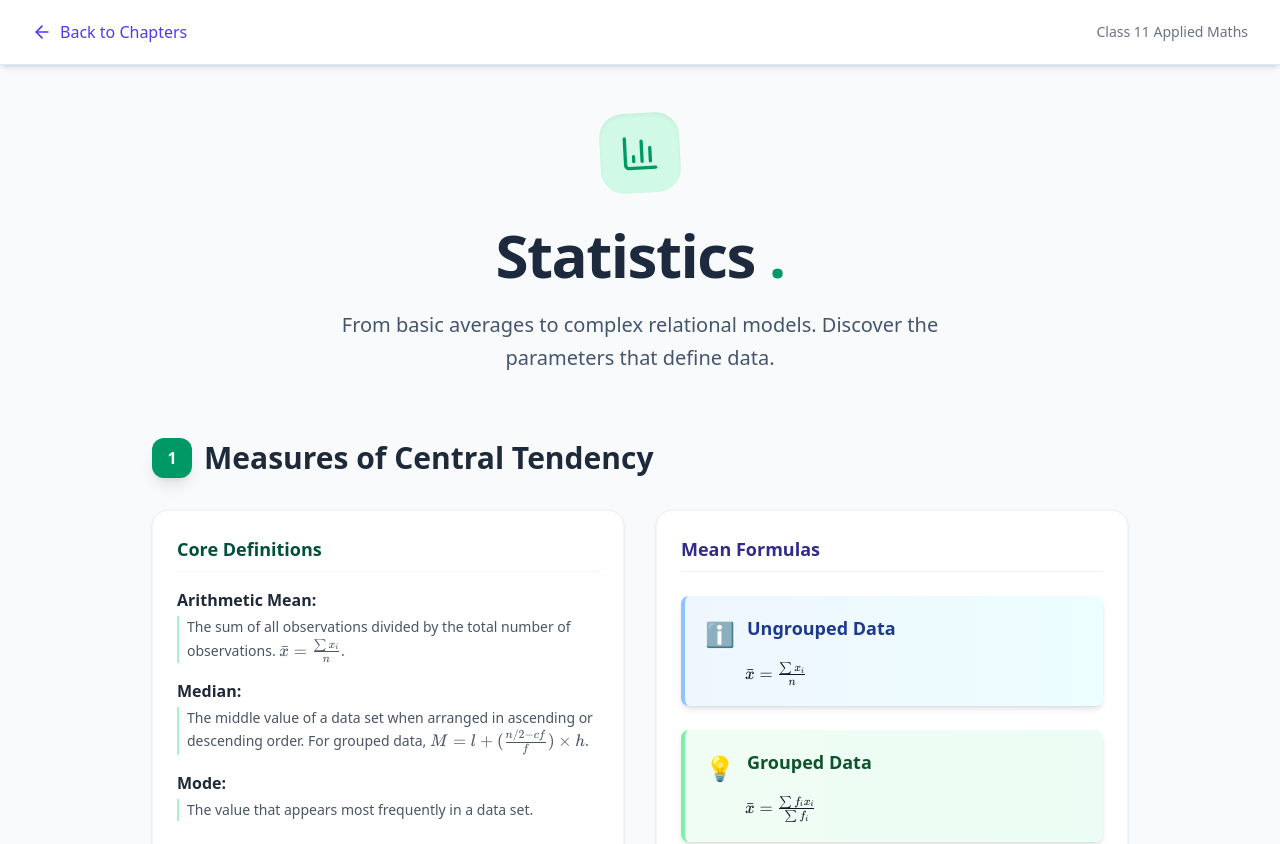
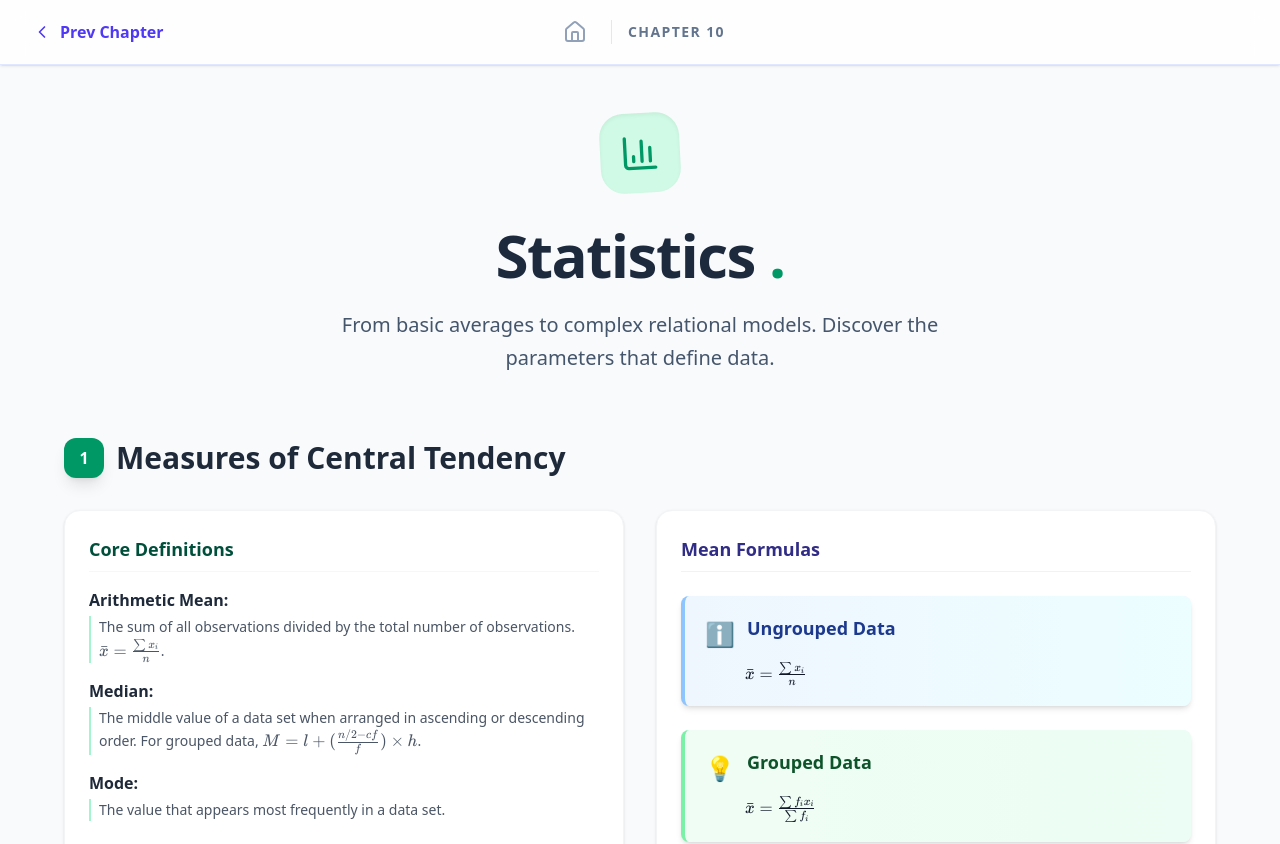
Before and after one commit to himesh220002/notebuilder, a Next.js app: page /maths11_notes/chapters/chapter10 in a window 1280 px wide. Shown: the top 844 px of the page. Built offline with nearby package versions, Linux system fonts and the light colour scheme.

Commit message:
feat: Implement and integrate a new `ChapterNavbar` component across all chapter pages, replacing previous back navigation links.

```diff
--- a/app/maths11_notes/chapters/chapter1/page.tsx
+++ b/app/maths11_notes/chapters/chapter1/page.tsx
@@ -5,6 +5,7 @@ import MindMapViewer from "@/components/MindMapViewer";
 import FormulaBlock from "@/components/FormulaBlock";
 import ProblemList from "@/components/ProblemList";
 import NoteCard from "@/components/NoteCard";
+import ChapterNavbar from "@/components/ChapterNavbar";
 
 export default function Chapter1() {
   // Mind Map Data Structure
@@ -177,17 +178,8 @@ export default function Chapter1() {
 
   return (
     <div className="min-h-screen bg-gradient-to-br from-slate-50 to-blue-50">
+      <ChapterNavbar currentChapter={1} totalChapters={10} />
       <div className="max-w-[1600px] mx-auto px-4 sm:px-6 lg:px-8 py-12">
-        {/* Back Navigation Button */}
-        <div className="mb-8">
-          <Link
-            href="/"
-            className="inline-flex items-center gap-2 px-6 py-3 bg-blue-600 hover:bg-blue-700 text-white font-semibold rounded-lg transition duration-200 shadow-md hover:shadow-lg"
-          >
-            <span className="text-xl">←</span>
-            Back to Home
-          </Link>
-        </div>
 
         {/* Header */}
         <header className="mb-16 pb-8 border-b-4 border-blue-200 text-center">
--- a/app/maths11_notes/chapters/chapter10/page.tsx
+++ b/app/maths11_notes/chapters/chapter10/page.tsx
@@ -8,23 +8,15 @@ import NoteCard from "@/components/NoteCard";
 import ProblemList from "@/components/ProblemList";
 import StatisticsVisual from "@/components/StatisticsVisual";
 import AdvancedStatsVisual from "@/components/AdvancedStatsVisual";
+import ChapterNavbar from "@/components/ChapterNavbar";
 import { statisticsData, problems, examProblems } from "./data";
 
 export default function StatisticsChapter() {
     return (
         <div className="min-h-screen bg-slate-50 font-sans text-gray-800">
-            {/* Navigation Header */}
-            <nav className="bg-white shadow-md sticky top-0 z-50 border-b border-indigo-100 backdrop-blur-md bg-opacity-90">
-                <div className="max-w-7xl mx-auto px-4 sm:px-6 lg:px-8 h-16 flex items-center justify-between">
-                    <Link href="/" className="flex items-center text-indigo-600 hover:text-indigo-800 transition-colors font-medium">
-                        <ArrowLeft className="w-5 h-5 mr-2" />
-                        Back to Chapters
-                    </Link>
-                    <span className="text-gray-500 text-sm font-medium">Class 11 Applied Maths</span>
-                </div>
-            </nav>
+            <ChapterNavbar currentChapter={10} totalChapters={10} />
 
-            <main className="max-w-5xl mx-auto px-4 sm:px-6 py-12">
+            <main className="max-w-[1200px] mx-auto px-4 sm:px-6 py-12">
 
                 {/* Hero Section */}
                 <header className="mb-16 text-center">
--- a/app/maths11_notes/chapters/chapter2/page.tsx
+++ b/app/maths11_notes/chapters/chapter2/page.tsx
@@ -7,6 +7,7 @@ import FormulaBlock from "@/components/FormulaBlock";
 import NoteCard from "@/components/NoteCard";
 import ProblemList from "@/components/ProblemList";
 import MathText from "@/components/MathText";
+import ChapterNavbar from "@/components/ChapterNavbar";
 import { formulaText, problems, rules, logRules, logExamples, antilogExamples } from "./data";
 
 // Helper component for rule cards to avoid dynamic classes
@@ -37,12 +38,8 @@ const RuleCard = ({ rule, formula, note, color }: { rule: string, formula: strin
 export default function Chapter2() {
   return (
     <div className="min-h-screen bg-gradient-to-br from-indigo-50 via-purple-50 to-pink-50">
+      <ChapterNavbar currentChapter={2} totalChapters={10} />
       <div className="w-full max-w-[1600px] mx-auto px-4 sm:px-6 lg:px-8 2xl:px-16 py-16">
-        <div className="mb-8">
-          <Link href="/" className="inline-flex items-center gap-2 px-6 py-3 bg-indigo-600 hover:bg-indigo-700 text-white font-semibold rounded-lg transition duration-200 shadow-md hover:shadow-lg">
-            <span className="text-xl">←</span>Back to Home
-          </Link>
-        </div>
 
         <header className="mb-16 pb-8 border-b-4 border-indigo-200 text-center">
           <h1 className="text-5xl md:text-6xl font-bold text-indigo-900 mb-4">
--- a/app/maths11_notes/chapters/chapter3/page.tsx
+++ b/app/maths11_notes/chapters/chapter3/page.tsx
@@ -8,17 +8,14 @@ import ProblemList from "@/components/ProblemList";
 import VennDiagram from "@/components/VennDiagram";
 import FunctionGraph from "@/components/FunctionGraph";
 import CompositeFunctionVisual from "@/components/CompositeFunctionVisual";
+import ChapterNavbar from "@/components/ChapterNavbar";
 import { formulaText, setLaws, functionTypes, problems, compositeExamples, examProblems } from "./data";
 
 export default function Chapter3() {
     return (
         <div className="min-h-screen bg-gradient-to-br from-indigo-50 via-purple-50 to-pink-50">
+            <ChapterNavbar currentChapter={3} totalChapters={10} />
             <div className="w-full max-w-[1600px] mx-auto px-4 sm:px-6 lg:px-8 2xl:px-16 py-16">
-                <div className="mb-8">
-                    <Link href="/" className="inline-flex items-center gap-2 px-6 py-3 bg-indigo-600 hover:bg-indigo-700 text-white font-semibold rounded-lg transition duration-200 shadow-md hover:shadow-lg">
-                        <span className="text-xl">←</span>Back to Home
-                    </Link>
-                </div>
 
                 <header className="mb-16 pb-8 border-b-4 border-indigo-200 text-center">
                     <h1 className="text-5xl md:text-6xl font-black text-indigo-900 mb-4">
--- a/app/maths11_notes/chapters/chapter4/page.tsx
+++ b/app/maths11_notes/chapters/chapter4/page.tsx
@@ -7,18 +7,16 @@ import FormulaBlock from "@/components/FormulaBlock";
 import NoteCard from "@/components/NoteCard";
 import ProblemList from "@/components/ProblemList";
 import ApGpVisual from "@/components/ApGpVisual";
+import ChapterNavbar from "@/components/ChapterNavbar";
 import { formulaText, problems, examProblems } from "./data";
 
 export default function SequenceAndSeries() {
     return (
         <div className="min-h-screen bg-gray-50 pb-20">
+            <ChapterNavbar currentChapter={4} totalChapters={10} />
             {/* Header */}
             <header className="bg-gradient-to-r from-emerald-100 to-teal-100 p-6 shadow-sm border-b border-emerald-200">
                 <div className="max-w-[1200px] mx-auto">
-                    <Link href="/" className="inline-flex items-center text-emerald-700 hover:text-emerald-900 mb-4 transition-colors font-semibold">
-                        <ArrowLeft className="w-5 h-5 mr-2" />
-                        Back to Chapters
-                    </Link>
                     <h1 className="text-4xl font-extrabold tracking-tight text-emerald-900">Sequence & Series</h1>
                     <p className="mt-2 text-emerald-800 text-lg">Arithmetic & Geometric Progressions, Special Series (Applied Math)</p>
                 </div>
--- a/app/maths11_notes/chapters/chapter5/page.tsx
+++ b/app/maths11_notes/chapters/chapter5/page.tsx
@@ -7,18 +7,16 @@ import FormulaBlock from "@/components/FormulaBlock";
 import NoteCard from "@/components/NoteCard";
 import ProblemList from "@/components/ProblemList";
 import CountingVisual, { CircularVisual, SelectionVisual } from "@/components/CountingVisual";
+import ChapterNavbar from "@/components/ChapterNavbar";
 import { formulaText, problems, examProblems, classicProblems } from "./data";
 
 export default function PermutationsAndCombinations() {
     return (
         <div className="min-h-screen bg-gray-50 pb-20">
+            <ChapterNavbar currentChapter={5} totalChapters={10} />
             {/* Header */}
             <header className="bg-gradient-to-r from-blue-700 to-indigo-800 text-white p-6 shadow-lg">
                 <div className="max-w-[1200px] mx-auto">
-                    <Link href="/" className="inline-flex items-center text-blue-100 hover:text-white mb-4 transition-colors font-semibold">
-                        <ArrowLeft className="w-5 h-5 mr-2" />
-                        Back to Chapters
-                    </Link>
                     <h1 className="text-4xl font-extrabold tracking-tight">Permutations & Combinations</h1>
                     <p className="mt-2 text-blue-100/90 text-lg">Applied Mathematics Class 11 - Chapter 5</p>
                 </div>
--- a/app/maths11_notes/chapters/chapter6/page.tsx
+++ b/app/maths11_notes/chapters/chapter6/page.tsx
@@ -12,18 +12,16 @@ import DomainRangeVisual from "@/components/DomainRangeVisual";
 import MappingDiagramVisual from "@/components/MappingDiagramVisual";
 import ExponentialGraph from "@/components/ExponentialGraph";
 import LogarithmicGraph from "@/components/LogarithmicGraph";
+import ChapterNavbar from "@/components/ChapterNavbar";
 import { formulaText, problems, examProblems, classicProblems, domainRangeLogic } from "./data";
 
 export default function FunctionsChapter() {
     return (
         <div className="min-h-screen bg-gray-50 pb-20">
+            <ChapterNavbar currentChapter={6} totalChapters={10} />
             {/* Header */}
             <header className="bg-gradient-to-r from-emerald-600 to-teal-800 text-white p-6 shadow-lg">
                 <div className="max-w-[1200px] mx-auto">
-                    <Link href="/" className="inline-flex items-center text-emerald-100 hover:text-white mb-4 transition-colors font-semibold">
-                        <ArrowLeft className="w-5 h-5 mr-2" />
-                        Back to Chapters
-                    </Link>
                     <h1 className="text-4xl font-extrabold tracking-tight">Functions</h1>
                     <p className="mt-2 text-emerald-100/90 text-lg">Applied Mathematics Class 11 - Chapter 6</p>
                 </div>
--- a/app/maths11_notes/chapters/chapter7/page.tsx
+++ b/app/maths11_notes/chapters/chapter7/page.tsx
@@ -9,18 +9,16 @@ import ProblemList from "@/components/ProblemList";
 import LimitIntroVisual from "@/components/LimitIntroVisual";
 import ContinuityVisual from "@/components/ContinuityVisual";
 import ContinuityExamplesGallery from "@/components/ContinuityExamplesGallery";
+import ChapterNavbar from "@/components/ChapterNavbar";
 import { formulaText, problems, examProblems, evaluationMethods } from "./data";
 
 export default function LimitsContinuityChapter() {
     return (
         <div className="min-h-screen bg-gray-50 pb-20">
+            <ChapterNavbar currentChapter={7} totalChapters={10} />
             {/* Header */}
             <header className="bg-gradient-to-r from-violet-600 to-purple-800 text-white p-6 shadow-lg">
                 <div className="max-w-[1200px] mx-auto">
-                    <Link href="/" className="inline-flex items-center text-violet-100 hover:text-white mb-4 transition-colors font-semibold">
-                        <ArrowLeft className="w-5 h-5 mr-2" />
-                        Back to Chapters
-                    </Link>
                     <h1 className="text-4xl font-extrabold tracking-tight">Limits & Continuity</h1>
                     <p className="mt-2 text-violet-100/90 text-lg">Applied Mathematics Class 11 - Chapter 7</p>
                 </div>
--- a/app/maths11_notes/chapters/chapter8/page.tsx
+++ b/app/maths11_notes/chapters/chapter8/page.tsx
@@ -7,18 +7,16 @@ import FormulaBlock from "@/components/FormulaBlock";
 import NoteCard from "@/components/NoteCard";
 import ProblemList from "@/components/ProblemList";
 import DerivativeSlopeVisual from "@/components/DerivativeSlopeVisual";
+import ChapterNavbar from "@/components/ChapterNavbar";
 import { formulaText, problems, examProblems, importantExamples } from "./data";
 
 export default function DifferentiationChapter() {
     return (
         <div className="min-h-screen bg-gray-50 pb-20">
+            <ChapterNavbar currentChapter={8} totalChapters={10} />
             {/* Header */}
             <header className="bg-gradient-to-r from-blue-600 to-indigo-800 text-white p-6 shadow-lg">
                 <div className="max-w-[1200px] mx-auto">
-                    <Link href="/" className="inline-flex items-center text-blue-100 hover:text-white mb-4 transition-colors font-semibold">
-                        <ArrowLeft className="w-5 h-5 mr-2" />
-                        Back to Chapters
-                    </Link>
                     <h1 className="text-4xl font-extrabold tracking-tight">Differentiation</h1>
                     <p className="mt-2 text-blue-100/90 text-lg">Applied Mathematics Class 11 - Chapter 8</p>
                 </div>
--- a/app/maths11_notes/chapters/chapter9/page.tsx
+++ b/app/maths11_notes/chapters/chapter9/page.tsx
@@ -9,23 +9,15 @@ import NoteCard from "@/components/NoteCard";
 import ProblemList from "@/components/ProblemList";
 import VennProbabilityVisual from "@/components/VennProbabilityVisual";
 import BayesTreeVisual from "@/components/BayesTreeVisual";
+import ChapterNavbar from "@/components/ChapterNavbar";
 import { probabilityData, problems, examProblems } from "./data";
 
 export default function ProbabilityChapter() {
     return (
         <div className="min-h-screen bg-slate-50 font-sans text-gray-800">
-            {/* Navigation Header */}
-            <nav className="bg-white shadow-md sticky top-0 z-50 border-b border-indigo-100 backdrop-blur-md bg-opacity-90">
-                <div className="max-w-7xl mx-auto px-4 sm:px-6 lg:px-8 h-16 flex items-center justify-between">
-                    <Link href="/" className="flex items-center text-indigo-600 hover:text-indigo-800 transition-colors font-medium">
-                        <ArrowLeft className="w-5 h-5 mr-2" />
-                        Back to Chapters
-                    </Link>
-                    <span className="text-gray-500 text-sm font-medium">Class 11 Applied Maths</span>
-                </div>
-            </nav>
+            <ChapterNavbar currentChapter={9} totalChapters={10} />
 
-            <main className="max-w-5xl mx-auto px-4 sm:px-6 py-12">
+            <main className="max-w-[1200px] mx-auto px-4 sm:px-6 py-12">
 
                 {/* Hero Section */}
                 <header className="mb-16 text-center">
--- a/app/page.tsx
+++ b/app/page.tsx
@@ -1,4 +1,4 @@
-import { ArrowRight, BookOpen, Calculator, Calendar, ChevronRight, GraduationCap, Layout, PieChart, Star, Users, Brain, Activity, TrendingUp, Binary, Layers, ListOrdered, Dices } from "lucide-react";
+import { ArrowRight, BookOpen, Calculator, Calendar, ChevronRight, GraduationCap, Layout, PieChart, Star, Users, Brain, Activity, TrendingUp, Binary, Layers, ListOrdered, Dices, BarChart3 } from "lucide-react";
 import Link from "next/link";
 
 export default function Home() {
@@ -254,7 +254,7 @@ export default function Home() {
                   <h3 className="text-2xl font-bold text-gray-800">Binomial Distribution</h3>
                 </div>
                 <div className="bg-emerald-100 p-4 rounded-xl mb-6 inline-block group-hover:bg-emerald-200 transition-colors">
-                  <Dices className="w-10 h-10 text-emerald-600" />
+                  <BarChart3 className="w-10 h-10 text-emerald-600" />
                 </div>
               </div>
               <p className="text-gray-700 text-lg mb-8 leading-relaxed font-semibold">
--- /dev/null
+++ b/components/ChapterNavbar.tsx
@@ -0,0 +1,72 @@
+'use client';
+
+import React from 'react';
+import Link from 'next/link';
+import { ChevronLeft, ChevronRight, Home, LayoutGrid } from 'lucide-react';
+
+interface ChapterNavbarProps {
+    currentChapter: number;
+    totalChapters: number;
+}
+
+const ChapterNavbar: React.FC<ChapterNavbarProps> = ({ currentChapter, totalChapters }) => {
+    const prevChapter = currentChapter > 1 ? currentChapter - 1 : null;
+    const nextChapter = currentChapter < totalChapters ? currentChapter + 1 : null;
+
+    return (
+        <nav className="bg-white/80 backdrop-blur-md shadow-sm sticky top-0 z-50 border-b border-indigo-100">
+            <div className="max-w-7xl mx-auto px-4 sm:px-6 lg:px-8">
+                <div className="flex justify-between items-center h-16">
+                    {/* Left: Previous Button */}
+                    <div className="flex-1 flex justify-start">
+                        {prevChapter ? (
+                            <Link
+                                href={`/maths11_notes/chapters/chapter${prevChapter}`}
+                                className="flex items-center gap-2 text-indigo-600 hover:text-indigo-800 font-bold transition-all hover:-translate-x-1"
+                            >
+                                <ChevronLeft className="w-5 h-5" />
+                                <span className="hidden sm:inline">Prev Chapter</span>
+                                <span className="sm:hidden">Prev</span>
+                            </Link>
+                        ) : (
+                            <div className="w-20"></div> // Spacer
+                        )}
+                    </div>
+
+                    {/* Center: Home/Chapters */}
+                    <div className="flex items-center gap-4">
+                        <Link
+                            href="/"
+                            className="p-2 text-slate-400 hover:text-indigo-600 hover:bg-indigo-50 rounded-xl transition-all"
+                            title="Back to Home"
+                        >
+                            <Home className="w-6 h-6" />
+                        </Link>
+                        <div className="h-6 w-px bg-slate-200 hidden sm:block"></div>
+                        <span className="text-slate-500 font-bold text-sm hidden sm:block tracking-widest uppercase">
+                            Chapter {currentChapter}
+                        </span>
+                    </div>
+
+                    {/* Right: Next Button */}
+                    <div className="flex-1 flex justify-end">
+                        {nextChapter ? (
+                            <Link
+                                href={`/maths11_notes/chapters/chapter${nextChapter}`}
+                                className="flex items-center gap-2 text-indigo-600 hover:text-indigo-800 font-bold transition-all hover:translate-x-1"
+                            >
+                                <span className="hidden sm:inline">Next Chapter</span>
+                                <span className="sm:hidden">Next</span>
+                                <ChevronRight className="w-5 h-5" />
+                            </Link>
+                        ) : (
+                            <div className="w-20"></div> // Spacer
+                        )}
+                    </div>
+                </div>
+            </div>
+        </nav>
+    );
+};
+
+export default ChapterNavbar;
```
